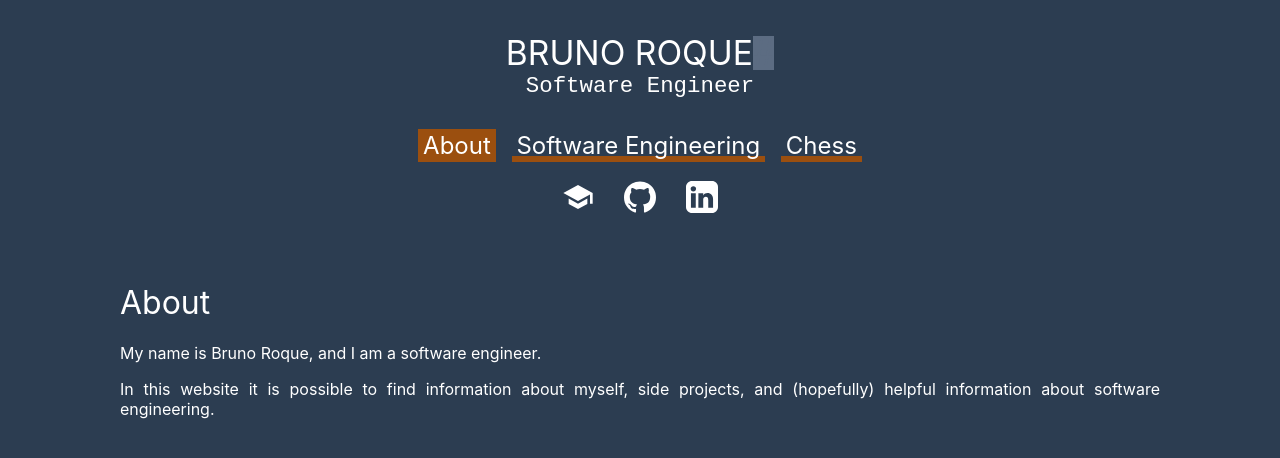
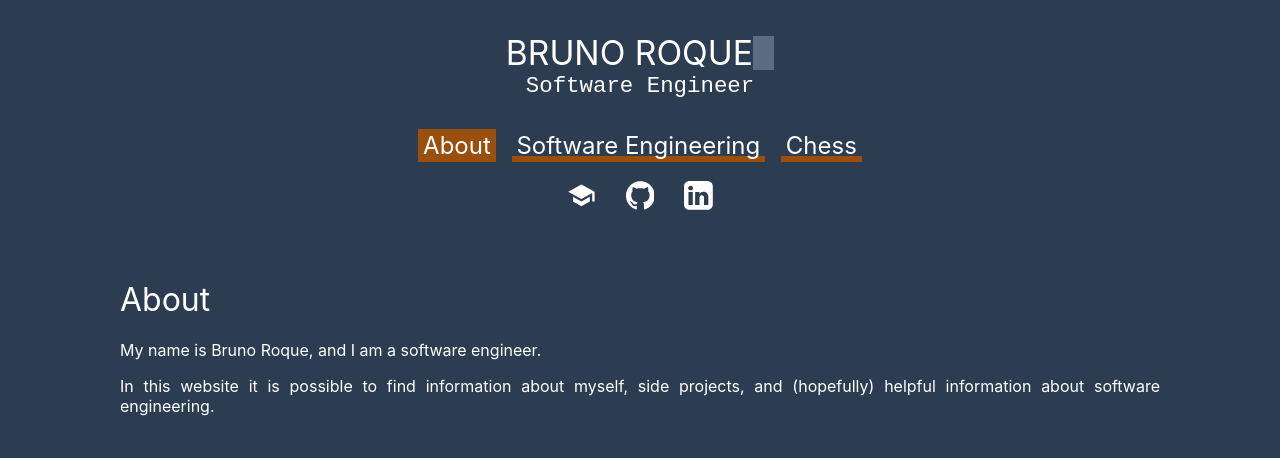
Before and after one commit to brunoroque06/brunoroque06.github.io, a Jekyll site: the page built from index.md, in a window 1280 px wide. Shown: the top 458 px of the page. Built offline with Jekyll 4.4.1, drawn with Linux system fonts in a browser that asks for light colours; our own code applies the rules of GitHub Pages for plain Markdown files.

Commit message:
Specify fonts

```diff
--- a/_includes/style.scss
+++ b/_includes/style.scss
@@ -1,5 +1,6 @@
-$font-family-regular: "SF Pro Text", sans-serif;
-$font-family-mono: "SF Mono", monospace;
+$font-family-regular: -apple-system, BlinkMacSystemFont, "Segoe UI", "Roboto",
+  "Oxygen", "Ubuntu", "Helvetica Neue", Arial, sans-serif;
+$font-family-mono: "SF Mono", ui-monospace, monospace;
 $font-color: white;
 $color-main: #2c3d51;
 $color-secondary: #9b4f0f;
@@ -102,7 +103,7 @@
 
       .logo {
         fill: $font-color;
-        height: 2rem;
+        height: 1.8rem;
         margin: 0.8rem;
 
         &:hover {
```
